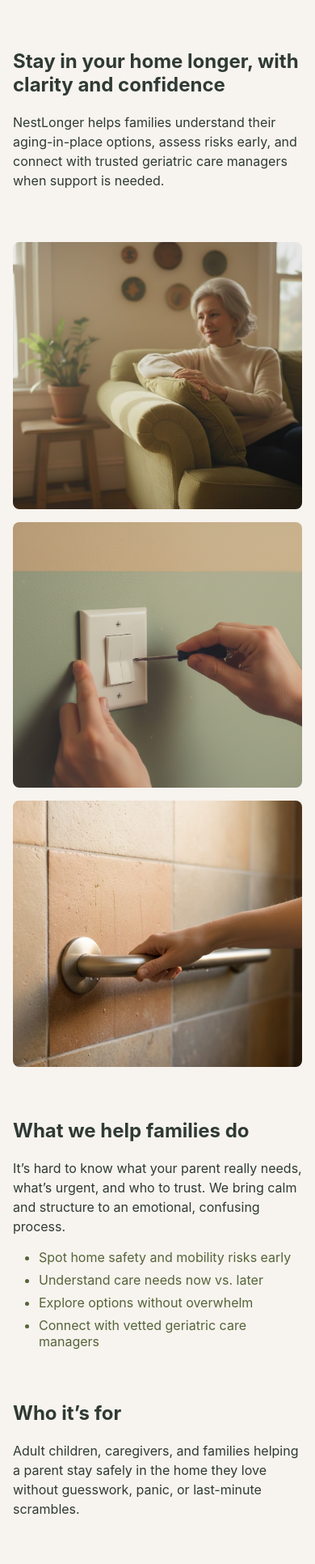
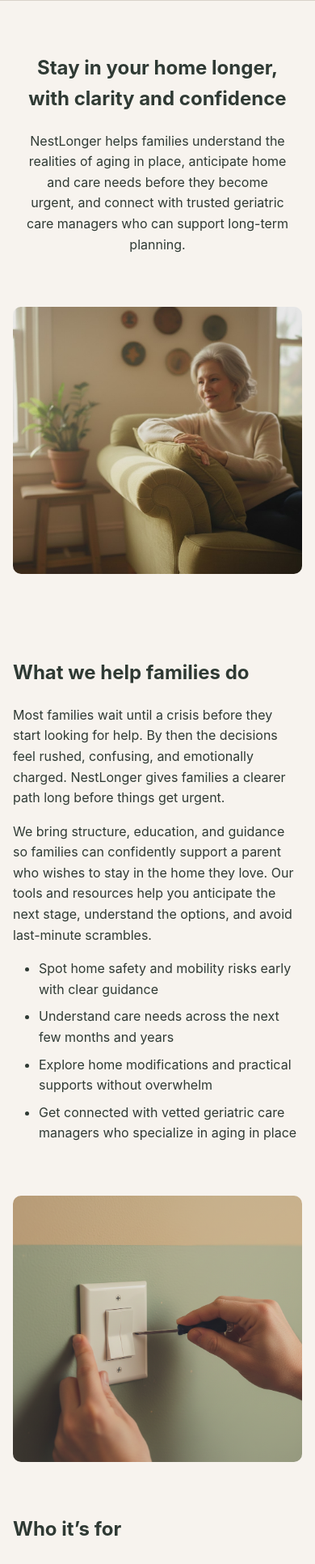
Before and after one commit to nestlonger/site, a plain HTML site: page index.html in a window 390 px wide. Shown: the part 68-2000 px from the top of the page at 81% size. Drawn offline with Linux system fonts and the light colour scheme.

Commit message:
Update index.html

```diff
--- a/index.html
+++ b/index.html
@@ -32,26 +32,24 @@
         font-family: -apple-system, BlinkMacSystemFont, "Segoe UI", sans-serif;
         color: var(--text-primary);
         background: var(--ivory);
+        line-height: 1.6;
       }
 
       header {
-        padding: var(--space-m) var(--space-l);
-        background: var(--ivory);
+        padding: var(--space-m) 0;
+        display: flex;
+        justify-content: center;
         border-bottom: 1px solid var(--linen-gray);
-        font-weight: 600;
-        color: var(--text-secondary);
-        display: flex;
-        align-items: center;
       }
 
       header img {
-        height: 32px;
+        height: 36px;
       }
 
       .container {
         max-width: 720px;
         margin: 0 auto;
-        padding: var(--space-xl) var(--space-m);
+        padding: var(--space-l) var(--space-m);
       }
 
       h1, h2 {
@@ -59,12 +57,27 @@
         color: var(--text-primary);
       }
 
-      p {
-        line-height: 1.5;
+      .hero {
+        text-align: center;
+        padding: var(--space-l) var(--space-m);
       }
 
-      .hero {
-        margin-bottom: var(--space-xl);
+      .hero p {
+        max-width: 580px;
+        margin: 0 auto;
+      }
+
+      .image-full {
+        width: 100%;
+        border-radius: 10px;
+        margin: var(--space-l) 0;
+      }
+
+      .image-stagger {
+        width: 70%;
+        border-radius: 10px;
+        margin: var(--space-l) auto;
+        display: block;
       }
 
       .module {
@@ -73,12 +86,10 @@
 
       ul {
         padding-left: var(--space-l);
-        margin-top: var(--space-m);
       }
 
       ul li {
         margin-bottom: var(--space-s);
-        color: var(--text-secondary);
       }
 
       .email-box {
@@ -115,21 +126,9 @@
         font-size: 14px;
       }
 
-      .image-row {
-        display: flex;
-        gap: var(--space-m);
-        margin-top: var(--space-l);
-      }
-
-      .image-row img {
-        width: 100%;
-        border-radius: 8px;
-        object-fit: cover;
-      }
-
       @media (max-width: 720px) {
-        .image-row {
-          flex-direction: column;
+        .image-stagger {
+          width: 100%;
         }
       }
     </style>
@@ -137,7 +136,7 @@
 
   <body>
     <header>
-      <img src="assets/logo.jpg" alt="NestLonger logo">
+      <img src="assets/logo.jpg" alt="NestLonger logo" />
     </header>
 
     <div class="container">
@@ -146,51 +145,66 @@
       <section class="hero">
         <h1>Stay in your home longer, with clarity and confidence</h1>
         <p>
-          NestLonger helps families understand their aging-in-place options,
-          assess risks early, and connect with trusted geriatric care
-          managers when support is needed.
+          NestLonger helps families understand the realities of aging in place,
+          anticipate home and care needs before they become urgent, and connect
+          with trusted geriatric care managers who can support long-term planning.
         </p>
       </section>
 
-      <!-- FEATURED IMAGES -->
-      <section class="module">
-        <div class="image-row">
-          <img src="assets/hero.jpg" alt="Older adult relaxing at home">
-          <img src="assets/fix.png" alt="Light switch repair">
-          <img src="assets/grabbar.jpg" alt="Bathroom grab bar safety">
-        </div>
-      </section>
+      <img src="assets/hero.jpg" alt="Older adult at home" class="image-full" />
 
-      <!-- VALUE PROP -->
+      <!-- WHAT WE HELP FAMILIES DO -->
       <section class="module">
         <h2>What we help families do</h2>
         <p>
-          It’s hard to know what your parent really needs, what’s urgent, and
-          who to trust. We bring calm and structure to an emotional, confusing
-          process.
+          Most families wait until a crisis before they start looking for help.
+          By then the decisions feel rushed, confusing, and emotionally charged.
+          NestLonger gives families a clearer path long before things get urgent.
+        </p>
+        <p>
+          We bring structure, education, and guidance so families can confidently
+          support a parent who wishes to stay in the home they love. Our tools and
+          resources help you anticipate the next stage, understand the options,
+          and avoid last-minute scrambles.
         </p>
         <ul>
-          <li>Spot home safety and mobility risks early</li>
-          <li>Understand care needs now vs. later</li>
-          <li>Explore options without overwhelm</li>
-          <li>Connect with vetted geriatric care managers</li>
+          <li>Spot home safety and mobility risks early with clear guidance</li>
+          <li>Understand care needs across the next few months and years</li>
+          <li>Explore home modifications and practical supports without overwhelm</li>
+          <li>Get connected with vetted geriatric care managers who specialize in aging in place</li>
         </ul>
       </section>
+
+      <img src="assets/fix.png" alt="Light switch repair" class="image-stagger" />
 
       <!-- WHO IT'S FOR -->
       <section class="module">
         <h2>Who it’s for</h2>
         <p>
-          Adult children, caregivers, and families helping a parent stay safely
-          in the home they love without guesswork, panic, or last-minute
-          scrambles.
+          NestLonger is for adult children, caregivers, and families trying to
+          help an aging parent remain safe, supported, and independent. Whether
+          you're noticing small changes or navigating a larger shift in health
+          or mobility, we give you tools to understand what matters now and what
+          is likely to matter next.
+        </p>
+        <p>
+          It’s also for families who simply want peace of mind. The earlier you
+          understand your parent’s needs and the home’s limitations, the more
+          options you have-and the more confidently everyone can move forward.
         </p>
       </section>
+
+      <img src="assets/grabbar.jpg" alt="Grab bar installation" class="image-stagger" />
 
       <!-- EMAIL CAPTURE -->
       <section class="module">
         <h2>Get early access</h2>
-        <p>We’re opening up the first version soon. Leave your email to hear when it’s ready.</p>
+        <p>
+          We’re opening up the first version soon. Early access members will be
+          able to try assessments, explore care guidance, and browse our growing
+          network of geriatric care managers. Leave your email below and we'll
+          notify you as soon as it’s ready.
+        </p>
         <div class="email-box">
           <input type="email" placeholder="you@example.com" />
           <button disabled>Notify me</button>
@@ -203,6 +217,7 @@
       <footer>
         NestLonger © 2025
       </footer>
+
     </div>
   </body>
 </html>
```
